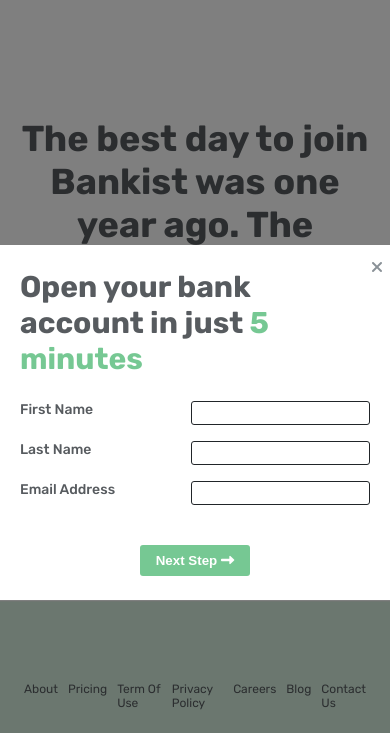
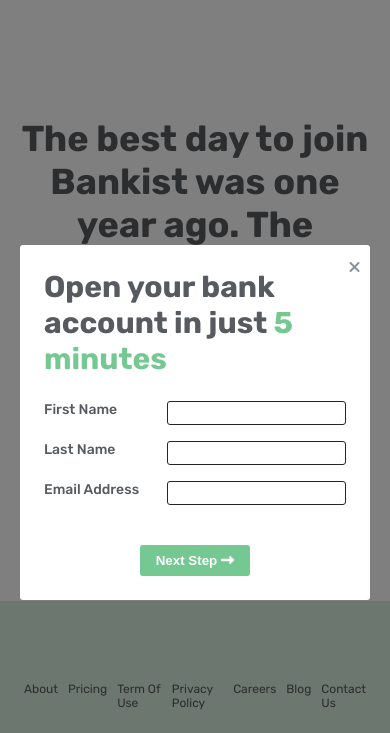
Before and after one commit to ShikharSingh98/Bankist, a plain HTML site: page index.html in a window 390 px wide. Both pictures are taken after a click on the button "Open your free account today!". Shown: the part 4011-4744 px from the top of the page. Drawn offline with Linux system fonts and the light colour scheme.

Commit message:
fix: decrease modal width to fix on mobile view

```diff
--- a/styles.css
+++ b/styles.css
@@ -587,7 +587,7 @@
   padding: 2.4rem;
   border-radius: 3px;
   box-shadow: var(--light0-box-shadow);
-  max-width: 45rem;
+  max-width: 35rem;
   display: flex;
   flex-direction: column;
   align-items: center;
@@ -604,7 +604,7 @@
   flex-direction: column;
   align-items: center;
   gap: 1.6rem;
-  width: 35rem;
+  width: 100%;
 }
 
 .form-group {
```
